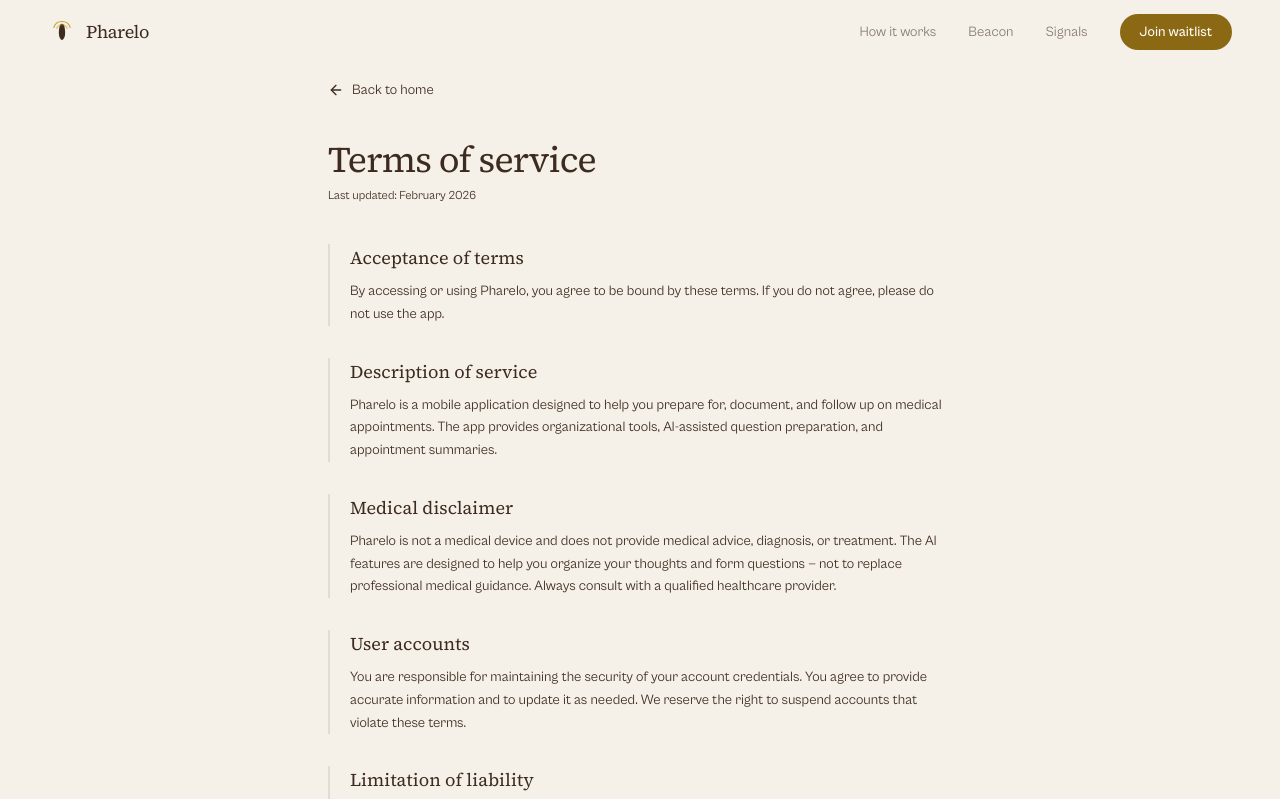
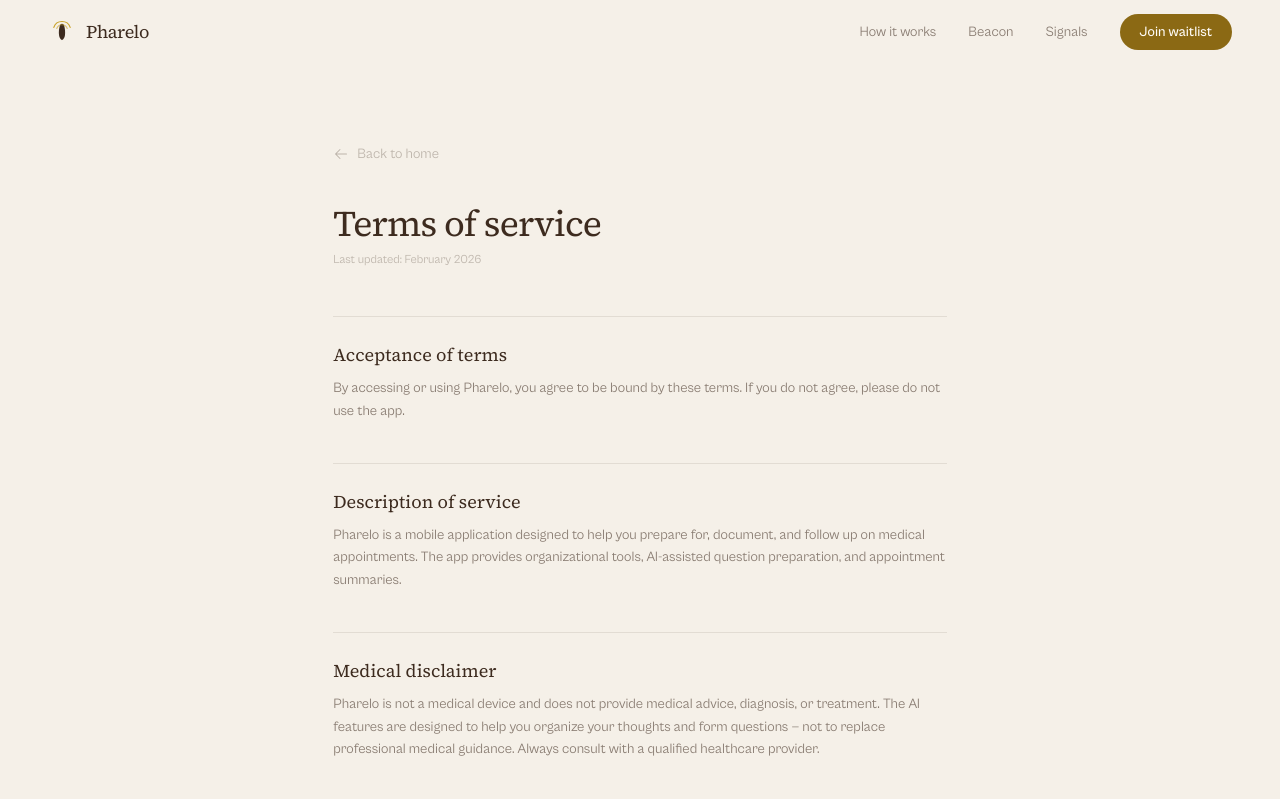
Before and after one commit to Rval45/Pharelo-Marketing-Website, a Next.js app: page /terms in a window 1280 px wide. Shown: the top 799 px of the page. Built offline with nearby package versions, Linux system fonts and the light colour scheme.

Commit message:
feat: redesign terms page with new brand styling

```diff
--- a/app/terms/page.tsx
+++ b/app/terms/page.tsx
@@ -1,87 +1,43 @@
-import type { Metadata } from "next"
-import Link from "next/link"
-import { ArrowLeft } from "lucide-react"
-import { Header } from "@/components/header"
-import { Footer } from "@/components/footer"
+import type { Metadata } from 'next'
+import Link from 'next/link'
+import { ArrowLeft } from '@phosphor-icons/react/dist/ssr'
+import { Header } from '@/components/header'
+import { Footer } from '@/components/footer'
 
 export const metadata: Metadata = {
-  title: "Terms of Service \u2014 Pharelo",
-  description: "Terms governing the use of Pharelo.",
+  title: 'Terms of Service \u2014 Pharelo',
+  description: 'Terms governing the use of Pharelo.',
 }
 
 const sections = [
-  {
-    title: "Acceptance of terms",
-    content:
-      "By accessing or using Pharelo, you agree to be bound by these terms. If you do not agree, please do not use the app.",
-  },
-  {
-    title: "Description of service",
-    content:
-      "Pharelo is a mobile application designed to help you prepare for, document, and follow up on medical appointments. The app provides organizational tools, AI-assisted question preparation, and appointment summaries.",
-  },
-  {
-    title: "Medical disclaimer",
-    content:
-      "Pharelo is not a medical device and does not provide medical advice, diagnosis, or treatment. The AI features are designed to help you organize your thoughts and form questions \u2014 not to replace professional medical guidance. Always consult with a qualified healthcare provider.",
-  },
-  {
-    title: "User accounts",
-    content:
-      "You are responsible for maintaining the security of your account credentials. You agree to provide accurate information and to update it as needed. We reserve the right to suspend accounts that violate these terms.",
-  },
-  {
-    title: "Limitation of liability",
-    content:
-      "Pharelo is provided \"as is\" without warranties of any kind. We are not liable for any damages arising from your use of the app, including but not limited to medical decisions made based on information organized through Pharelo.",
-  },
-  {
-    title: "Changes to terms",
-    content:
-      "We may update these terms from time to time. Continued use of Pharelo after changes are posted constitutes acceptance of the revised terms.",
-  },
-  {
-    title: "Contact",
-    content:
-      "If you have questions about these terms, please reach out to us at team@pharelo.com.",
-  },
+  { title: 'Acceptance of terms', content: 'By accessing or using Pharelo, you agree to be bound by these terms. If you do not agree, please do not use the app.' },
+  { title: 'Description of service', content: 'Pharelo is a mobile application designed to help you prepare for, document, and follow up on medical appointments. The app provides organizational tools, AI-assisted question preparation, and appointment summaries.' },
+  { title: 'Medical disclaimer', content: 'Pharelo is not a medical device and does not provide medical advice, diagnosis, or treatment. The AI features are designed to help you organize your thoughts and form questions \u2014 not to replace professional medical guidance. Always consult with a qualified healthcare provider.' },
+  { title: 'User accounts', content: 'You are responsible for maintaining the security of your account credentials. You agree to provide accurate information and to update it as needed. We reserve the right to suspend accounts that violate these terms.' },
+  { title: 'Limitation of liability', content: 'Pharelo is provided "as is" without warranties of any kind. We are not liable for any damages arising from your use of the app, including but not limited to medical decisions made based on information organized through Pharelo.' },
+  { title: 'Changes to terms', content: 'We may update these terms from time to time. Continued use of Pharelo after changes are posted constitutes acceptance of the revised terms.' },
+  { title: 'Contact', content: 'If you have questions about these terms, please reach out to us at team@pharelo.com.' },
 ]
 
 export default function TermsPage() {
   return (
     <div className="min-h-screen bg-background flex flex-col">
       <Header />
-      <main className="flex-1">
-        <div className="mx-auto max-w-2xl px-6 py-14 md:py-20">
-          <Link
-            href="/"
-            className="group mb-10 inline-flex items-center gap-2 text-sm text-warm-secondary/50 transition-colors hover:text-warm-orange"
-          >
-            <ArrowLeft className="h-4 w-4 transition-transform group-hover:-translate-x-0.5" />
+      <main className="flex-1 pt-16">
+        <div className="mx-auto max-w-[65ch] px-6 py-14 md:py-20">
+          <Link href="/" className="group mb-10 inline-flex items-center gap-2 text-sm text-muted-foreground transition-colors hover:text-foreground">
+            <ArrowLeft size={16} className="transition-transform group-hover:-translate-x-0.5" />
             Back to home
           </Link>
-
-          <div className="mb-10 flex flex-col gap-2">
-            <h1 className="font-serif text-3xl text-dark-slate md:text-4xl tracking-tight">
-              Terms of service
-            </h1>
-            <p className="text-xs text-warm-secondary/40">
-              Last updated: February 2026
-            </p>
+          <div className="mb-12 flex flex-col gap-2">
+            <h1 className="font-serif text-3xl md:text-4xl tracking-tight text-foreground">Terms of service</h1>
+            <p className="text-xs text-muted-foreground">Last updated: February 2026</p>
           </div>
-
-          <div className="flex flex-col gap-8">
+          <div className="flex flex-col gap-10">
             {sections.map((section) => (
-              <article
-                key={section.title}
-                className="flex flex-col gap-2 border-l-2 border-soft-gold/30 pl-5"
-              >
-                <h2 className="font-serif text-lg text-dark-slate">
-                  {section.title}
-                </h2>
-                <p className="text-sm leading-relaxed text-warm-secondary">
-                  {section.content}
-                </p>
+              <article key={section.title} className="flex flex-col gap-2 border-t border-border pt-6">
+                <h2 className="font-serif text-lg text-foreground">{section.title}</h2>
+                <p className="text-sm leading-relaxed text-muted">{section.content}</p>
               </article>
             ))}
           </div>
```
